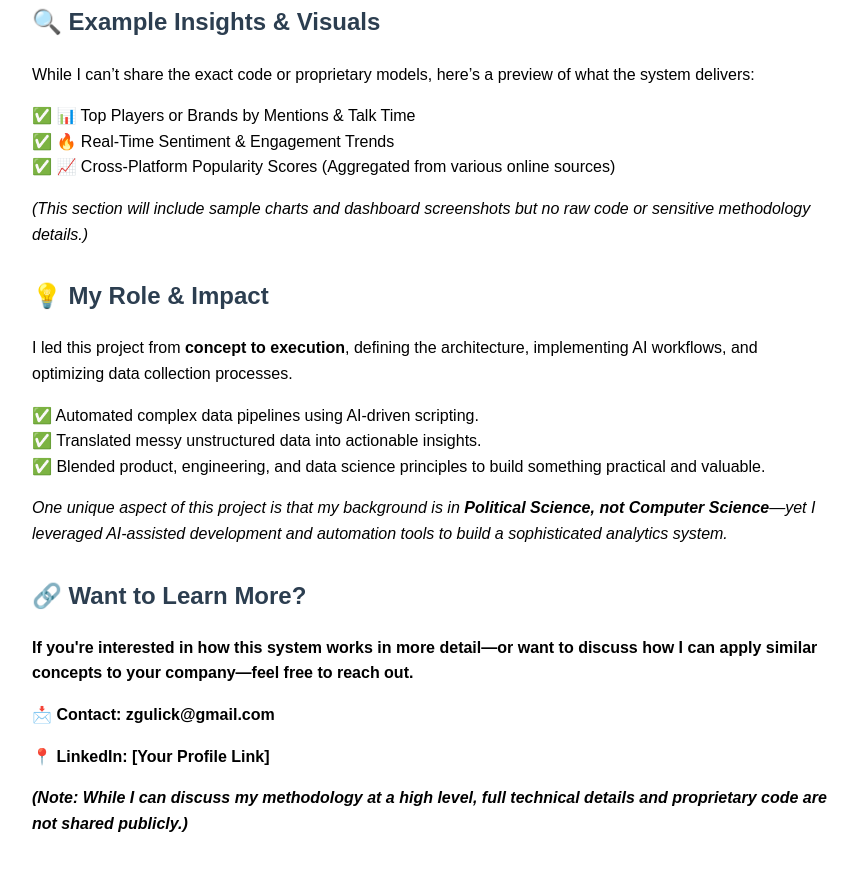
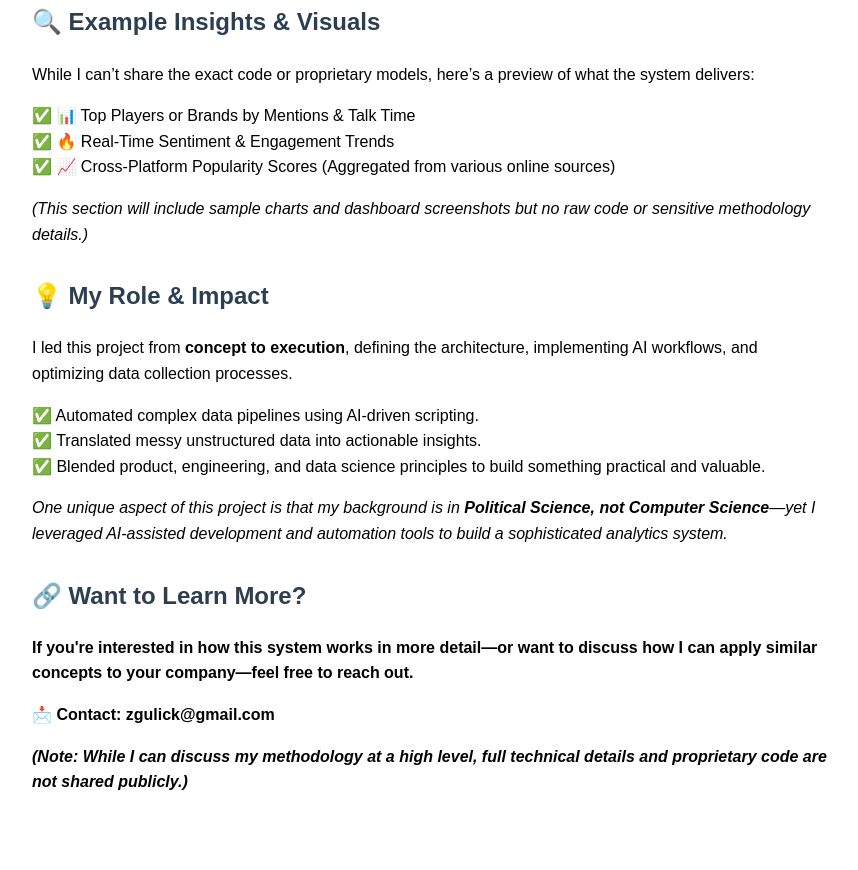
Before and after one commit to zgulick/portfolio, a plain HTML site: page index.html in a window 1280 px wide. Shown: the part 734-1604 px from the top of the page, without its empty margins (208-1066 px from the left). After the commit the page ends 1579 px from the top, so only its background shows below. Drawn offline with Linux system fonts and the light colour scheme.

Commit message:
Add files via upload

```diff
--- a/index.html
+++ b/index.html
@@ -67,7 +67,6 @@
         <h2>🔗 Want to Learn More?</h2>
         <p>If you're interested in how this system works in more detail—or want to discuss how I can apply similar concepts to your company—feel free to reach out.</p>
         <p>📩 Contact: <strong>zgulick@gmail.com</strong></p>
-        <p>📍 LinkedIn: <strong>[Your Profile Link]</strong></p>
         <p><em>(Note: While I can discuss my methodology at a high level, full technical details and proprietary code are not shared publicly.)</em></p>
     </div>
 </body>
```
